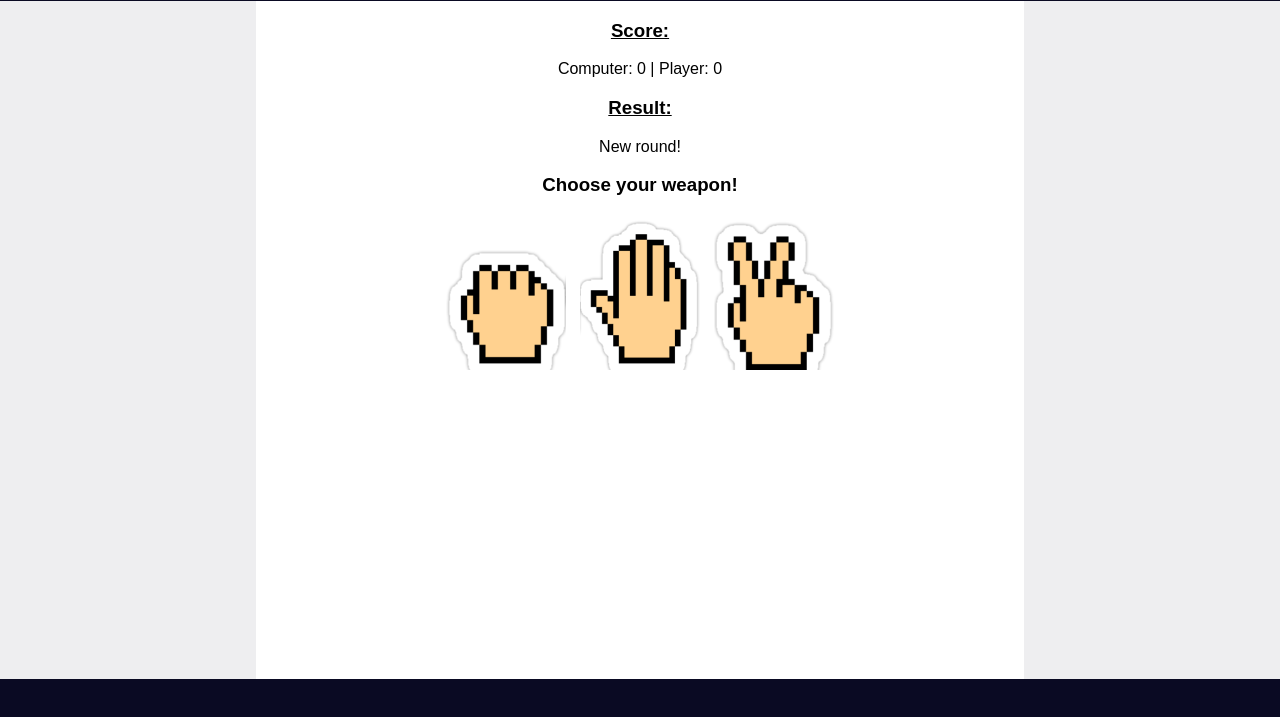
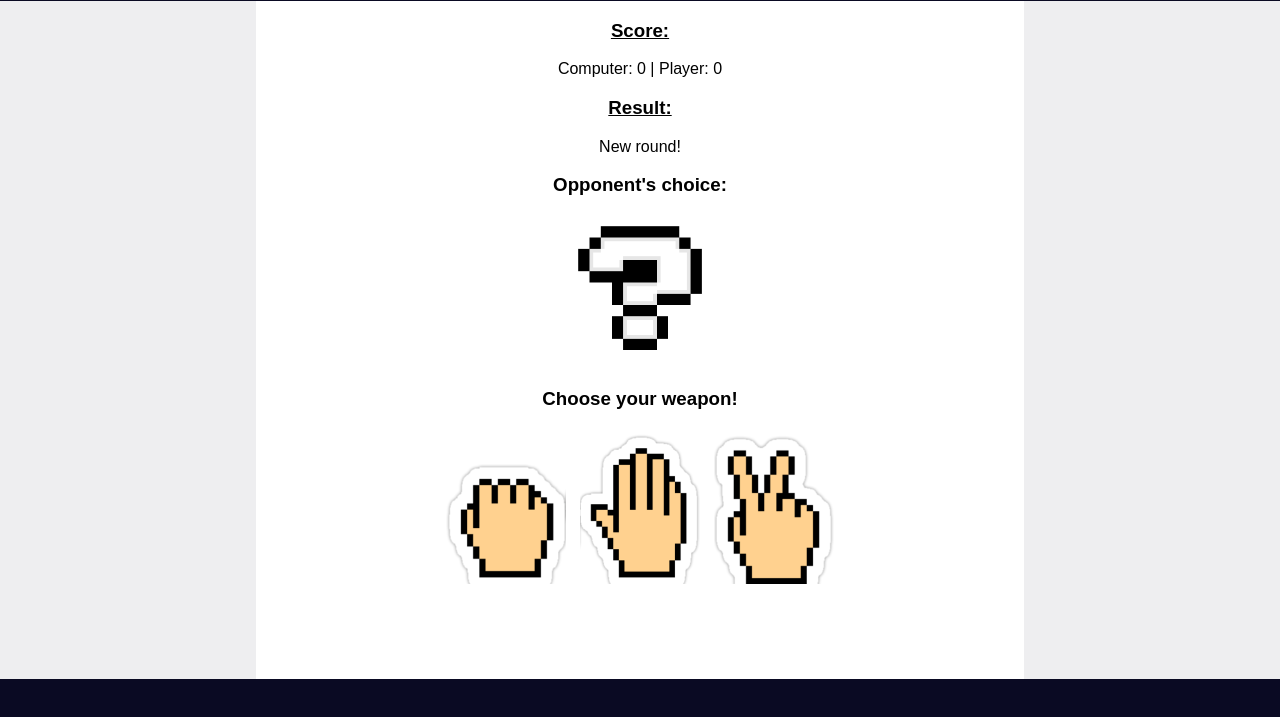
Before and after one commit to fseba/rock-paper-scissors, a plain HTML site: page index.html in a window 1280 px wide. Shown: the part 79-796 px from the top of the page. Drawn offline with Linux system fonts and the light colour scheme.

Commit message:
Add img to display the choice of the computer

```diff
--- a/index.html
+++ b/index.html
@@ -17,6 +17,8 @@
         <p>Computer: <span id="computerScore">0</span> | Player: <span id="playerScore">0</span></p>
         <h3><u>Result:</u></h3>
         <p id="resultRound">New round!</p>
+        <h3>Opponent's choice: </h3>
+        <img id="opponentsChoice" src="question_mark.png" alt="Opponent's choice">
         <h3>Choose your weapon!</h3>
         <div>
             <button id="Rock"></button>
--- a/script.js
+++ b/script.js
@@ -9,6 +9,7 @@ function computerPlay() {
 }
 
 function playRound(playerSelection, computerSelection) {
+    opponentsChoice.src = computerSelection.toLowerCase() + '.png';
     switch(true) {
         case (playerSelection === computerSelection):
             resultRound.textContent = 'Draw!'
@@ -36,6 +37,7 @@ function checkGameStatus() {
         computerScore.textContent = '0';
         playerScore.textContent = '0';
         resultRound.textContent = 'New round!';
+        opponentsChoice.src = 'question_mark.png'
     };
 }
 
@@ -49,6 +51,8 @@ const playerScore = document.querySelector('#playerScore');
 
 const resultRound = document.querySelector('#resultRound');
 
+const opponentsChoice = document.querySelector('#opponentsChoice');
+
 buttons.forEach((button) => {
     button.addEventListener('click', () => playRound(button.id, computerPlay()));
 })
--- a/style.css
+++ b/style.css
@@ -32,6 +32,11 @@ footer {
     height: 50px;
 }
 
+img {
+    height: 150px;
+    width: auto;
+}
+
 /* buttons with animation */
 
 button {
```
Also changed, not shown: question_mark.png (added), 1 other file.
